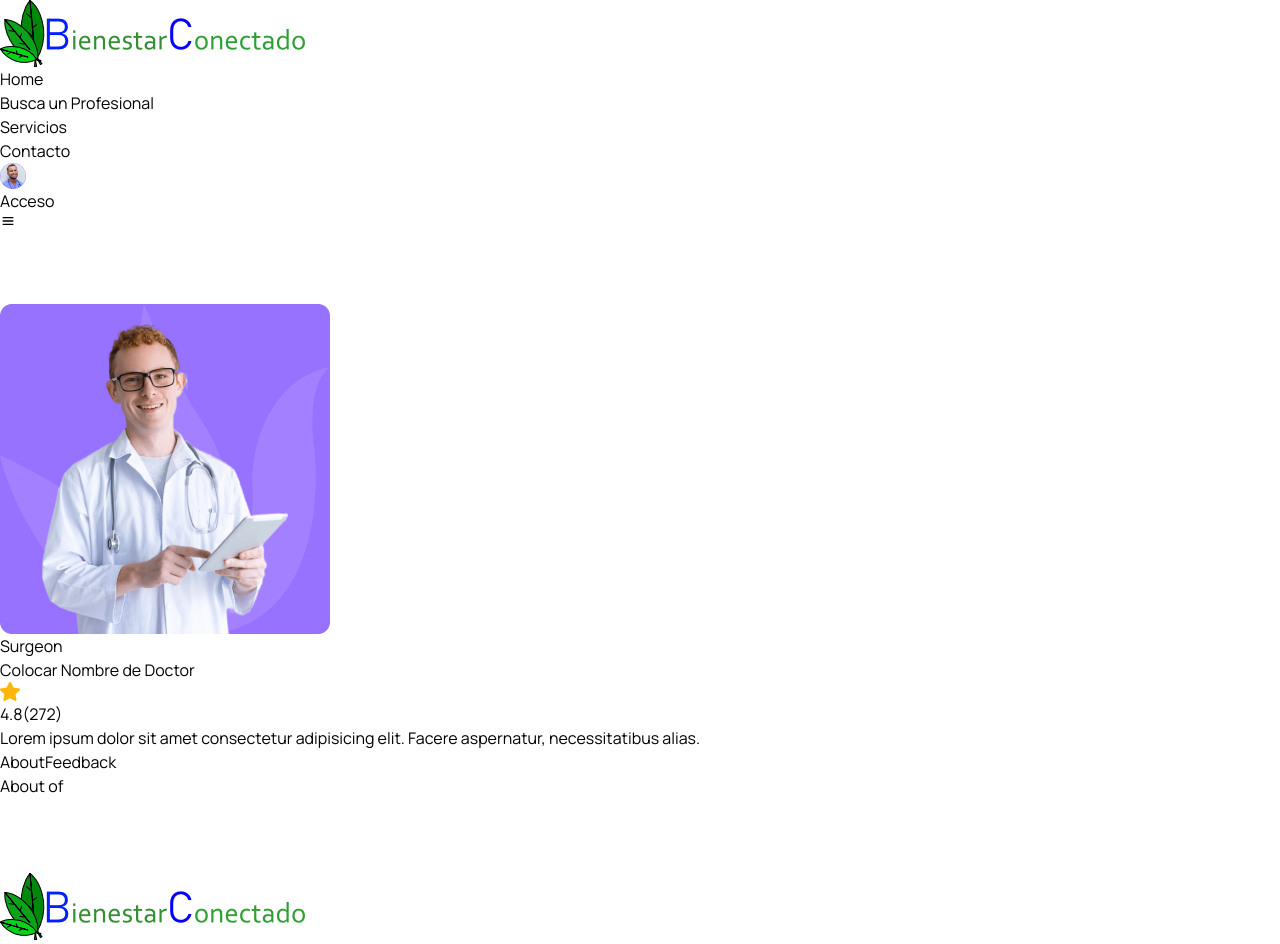
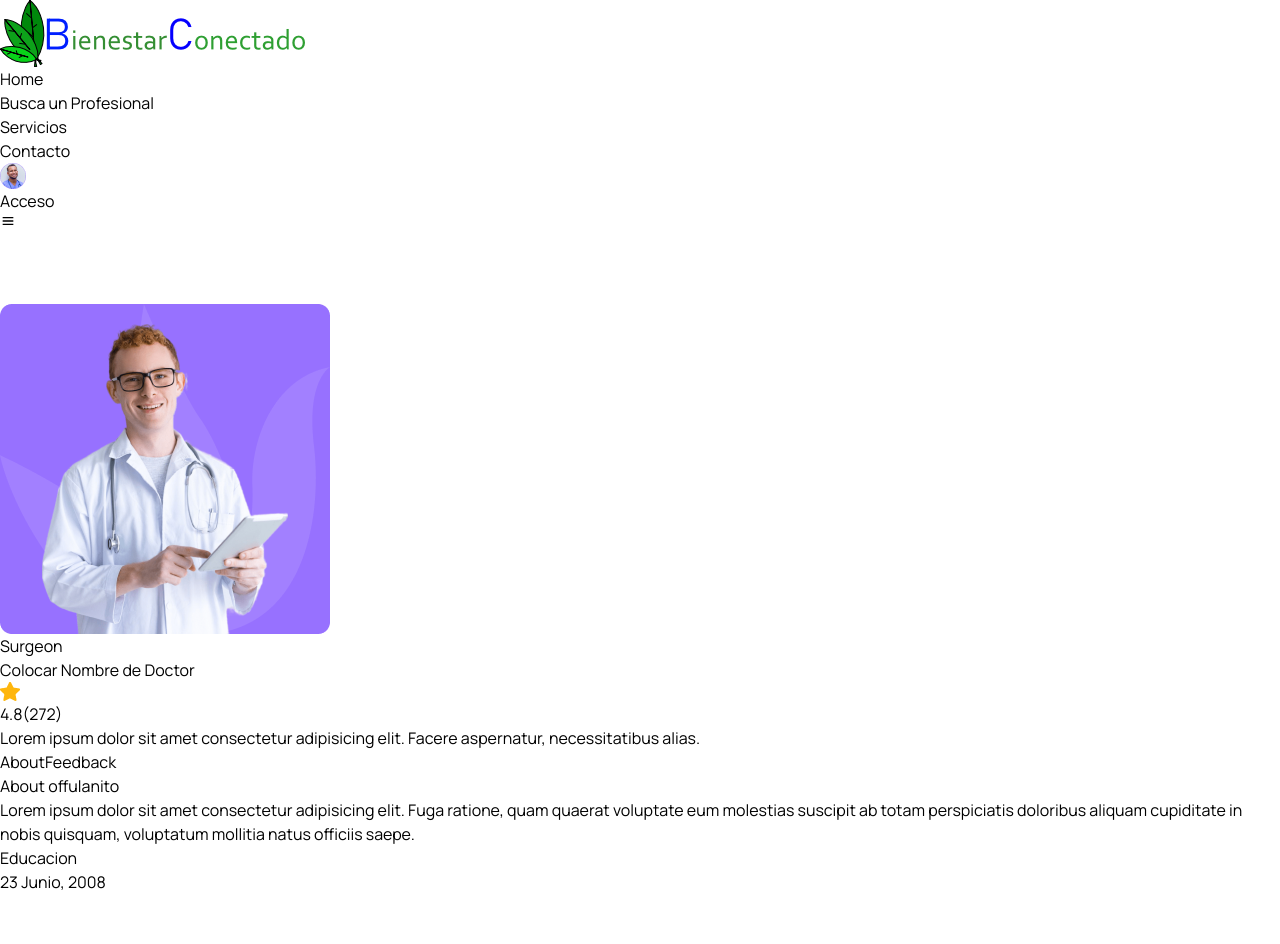
Before and after one commit to agt1984/atencionPsicologica, a React (Vite) app in the folder frontend/: page /doctors/1 in a window 1280 px wide. Shown: the top 944 px of the page. Built offline with nearby package versions, Linux system fonts and the light colour scheme; the HTML template or start-up script is replaced by a standard one.

Commit message:
Doctor about modified

```diff
--- a/frontend/src/pages/Doctors/DoctorAbout.jsx
+++ b/frontend/src/pages/Doctors/DoctorAbout.jsx
@@ -4,12 +4,37 @@
   return (
     <div>
       <div>
-        <h3 className='text-[20px] leading-[30px] text-headingColor font-semibold flex items-center gap-2'>
+        <h3 className="text-[20px] leading-[30px] text-headingColor font-semibold flex items-center gap-2">
           About of
+          <span className="text-irisBlueColor font-bold text-[24px] leading-9">
+            fulanito
+          </span>
         </h3>
+        <p className="text__para">
+          Lorem ipsum dolor sit amet consectetur adipisicing elit. Fuga ratione,
+          quam quaerat voluptate eum molestias suscipit ab totam perspiciatis
+          doloribus aliquam cupiditate in nobis quisquam, voluptatum mollitia
+          natus officiis saepe.
+        </p>
+      </div>
+
+      <div className="mt-12">
+        <h3 className="text-[20px] leading-[30px] text-headingColor font-semibold">
+          Educacion
+        </h3>
+
+        <ul className='pt-4 md:p-5'>
+          <li className='flex flex-col sm:flex-row sm:justify-between sm:items-end md:gap-5 mb-[30px]'>
+            <div>
+              <span className='text-irisBlueColor text-[15px] leading-6 font-semibold'>
+                23 Junio, 2008
+              </span>
+            </div>
+          </li>
+        </ul>
       </div>
     </div>
-  )
-}
+  );
+};
 
 export default DoctorAbout
```
